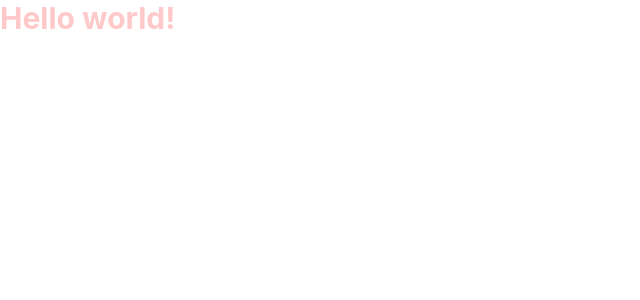
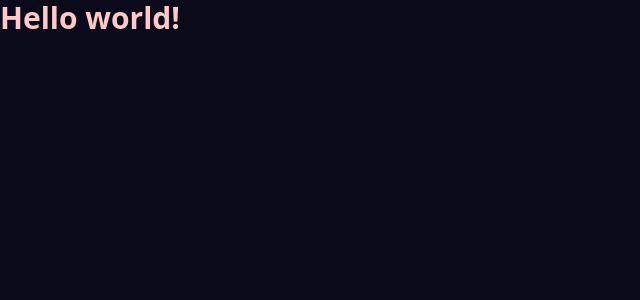
Before and after one commit to Suvanshsehgal/DriveSafe, a React app in the folder frontend/: page / in a window 1280 px wide. Shown: the top 300 px of the page, without its empty margins (0-640 px from the left). Built offline with nearby package versions, Linux system fonts and the light colour scheme; the HTML template or start-up script is replaced by a standard one.

Commit message:
updated index css

```diff
--- a/frontend/src/index.css
+++ b/frontend/src/index.css
@@ -1 +1 @@
-@import "tailwindcss";
+@import "./styles/globals.css";
```
